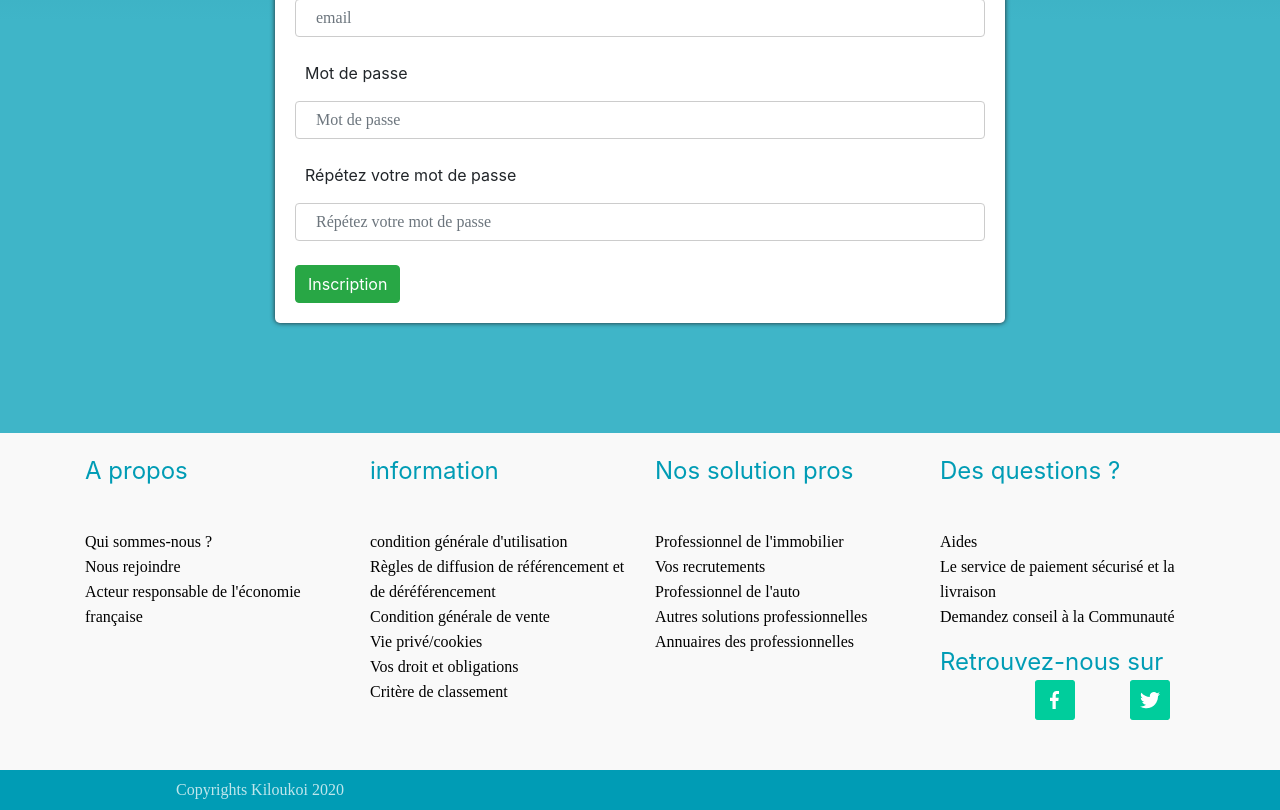
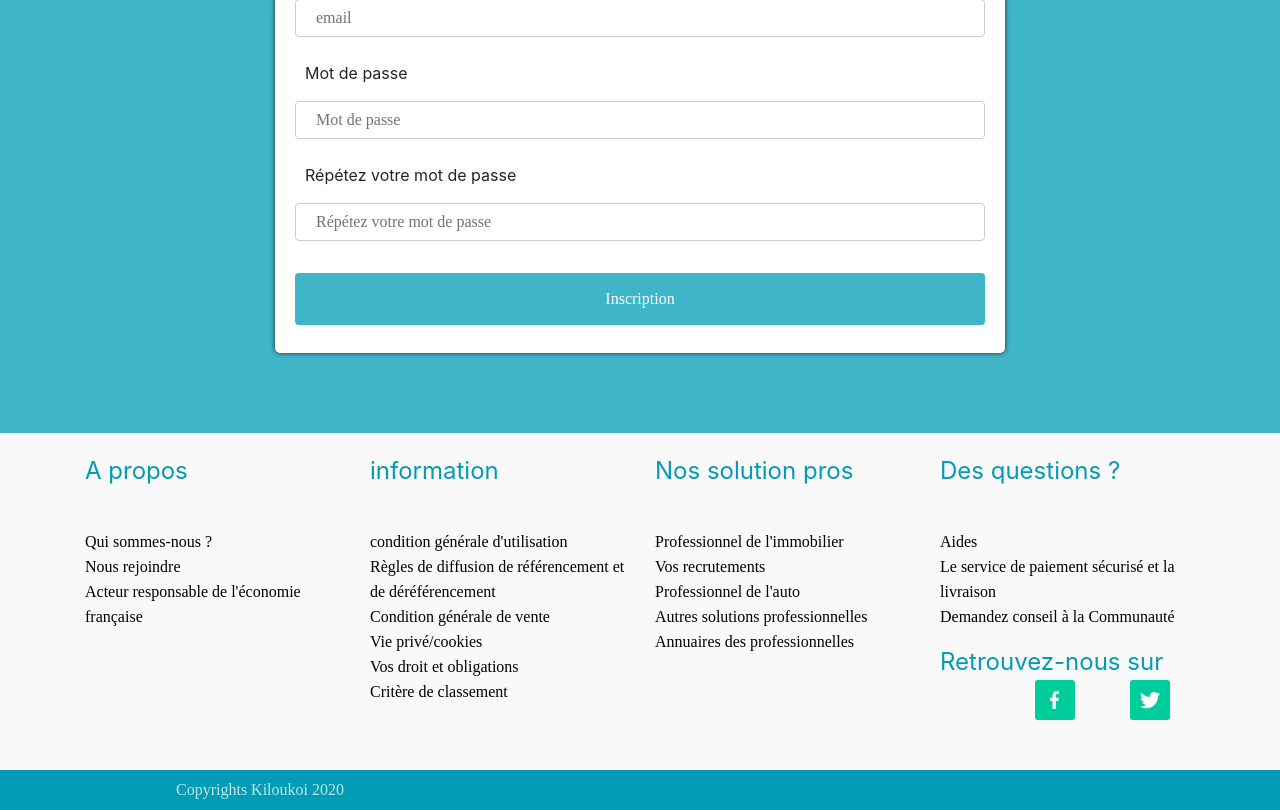
Before and after one commit to ilo-madagascar-dev/kiloulkoi, a Symfony app: template templates/security/prestataire.html.twig in a window 1280 px wide. Shown: the part 1162-1972 px from the top of the page. Run offline with Twig, Linux system fonts and the light colour scheme; the template is opened without the code that fills it, so the values that code supplies are empty; form fields are guessed from the names that the template uses; some libraries are stand-ins or nearby versions.

Commit message:
Apres push

```diff
--- a/templates/security/prestataire.html.twig
+++ b/templates/security/prestataire.html.twig
@@ -44,7 +44,8 @@
   {{form_row(form.username, {'label':'Email', 'attr': { 'placeholder': 'email' } } )}}
    {{form_row(form.password, {'label':'Mot de passe', 'attr': { 'placeholder': 'Mot de passe' } } )}}
     {{form_row(form.confirm_password, {'label':'Répétez votre mot de passe', 'attr': { 'placeholder': 'Répétez votre mot de passe' } } )}}
-    <button type="submit" class="btn btn-success">Inscription</button>
+    {# <button type="submit" class="btn btn-success">Inscription</button> #}
+      <input type="submit" value="Inscription">
     {{ form_end(form) }}
 
       </div>
```
